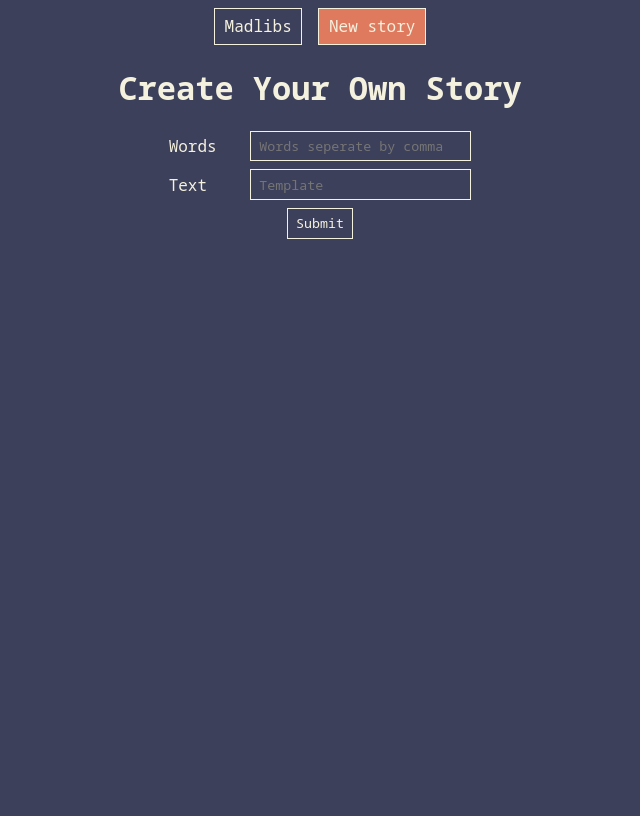
After one commit to denz93/springboard-19.2-flask-jinja, a Flask app: page /new-story in a window 1280 px wide. The commit adds this page. Shown: the whole page, without its empty margins (328-968 px from the left). Run offline with Flask 2, Linux system fonts and the light colour scheme; parts of the project's set-up code (start-up, migrations or seed data) failed here and were passed over.

Commit message:
implement furthor challenging

```diff
--- a/app.py
+++ b/app.py
@@ -1,15 +1,64 @@
+from typing import Any
 from flask import Flask
 from flask import request
-from flask import render_template
-from stories import story
+from flask import render_template, redirect
+from stories import story, Story
+import json
+
+class StoryEncoder(json.JSONEncoder):
+  def default(self, o: Any) -> Any:
+    if isinstance(o, Story):
+      return o.__dict__
+    return super().default(o)
+
+def load_story_list_from_file(filename='story_list.json'):
+  storyList = []
+  with open(filename) as f:
+    try:
+      storyList = json.load(f, object_hook = lambda dictData: Story(words=dictData['prompts'], text=dictData['template']))
+    except json.JSONDecodeError:
+      storyList = []
+  return storyList
+
+def save_story_list_to_file(storyList, filename='story_list.json'):
+  with open(filename, 'w') as f:
+    json.dump(storyList, f, cls=StoryEncoder)
+
+def add_story(story):
+  storyList.append(story)
+  save_story_list_to_file(storyList)
 
 app = Flask(__name__)
 
+storyList = load_story_list_from_file()
+
+if len(storyList) == 0:
+  add_story(story)
+
 @app.route('/')
 def home_page():
-  return render_template('home.html', prompts=story.prompts)
+  return render_template('home.html', storyList=storyList)
 
-@app.route('/story', methods=['POST'])
-def story_page():
-  result = story.generate(request.form)
+@app.route('/story/<int:storyId>', methods=['POST'])
+def story_page(storyId):
+  result = storyList[storyId].generate(request.form)
   return render_template('story.html', result=result)
+
+@app.route('/prompt/<int:storyId>')
+def prompt_page(storyId):
+  return render_template('prompt.html', story = storyList[storyId], storyId=storyId)
+
+@app.route('/new-story')
+def new_story_page():
+  return render_template('new-story.html')
+
+@app.route('/new-story', methods=['POST'])
+def create_story():
+
+  words = request.form['words']
+  text = request.form['text']
+
+  words = list(map(lambda word: word.lower().strip(),words.split(',')))
+  story = Story(words, text)
+  add_story(story)
+  return redirect('/', code=303)
--- /dev/null
+++ b/static/home.css
@@ -0,0 +1,5 @@
+#story-select {
+  max-width: 400px;
+  overflow: hidden;
+  text-overflow: ellipsis;
+}
--- /dev/null
+++ b/static/home.js
@@ -0,0 +1,12 @@
+document.addEventListener('DOMContentLoaded', () => {
+  /**
+   * @type {HTMLSelectElement}
+   */
+  const eleStorySelect = document.getElementById('story-select')
+  const eleAnswerPrompt = document.getElementById('answer-prompt')
+
+  eleAnswerPrompt.addEventListener('click', () => {
+    if (eleStorySelect.value === '') return
+    location.href = `/prompt/${eleStorySelect.value}`
+  })
+})
--- /dev/null
+++ b/static/site.css
@@ -0,0 +1,88 @@
+:root {
+  --bg: #3d405b;
+  --color: #f4f1de;
+  --primary: #e07a5f;
+}
+body {
+  font-family: 'Noto Sans Mono', monospace;
+  width: 100dvw;
+  height: 100dvh;
+  display: flex;
+  flex-direction: column;
+  /* justify-content: center; */
+  align-items: center;
+  background-color: var(--bg);
+  color: var(--color);
+}
+* {
+  font-family: inherit;
+}
+form {
+  display: flex;
+  flex-direction: column;
+  gap: .5em;
+}
+
+.input-group {
+  display: grid;
+  grid-template-columns: minmax(max-content, 1fr) 3fr;
+  gap: .5em;
+  align-items: center;
+}
+
+.button-group {
+  display: flex;
+  flex-direction: column;
+  gap: .5em;
+  justify-content: center;
+  align-items: center;
+}
+
+select, input, button {
+  padding: .4em .6em;
+  background-color: transparent;
+  color: inherit;
+  border: 1px solid currentColor;
+
+}
+
+select:focus, input:focus, button:focus {
+  outline: 1px solid var(--primary);
+  outline-offset: -1px;
+}
+
+select:hover, input:hover, button:hover {
+  box-shadow: 0 0 2px 0px currentColor;
+}
+
+section {
+  position: relative;
+  animation: moveUp .6s forwards, fadeIn .6s forwards;
+}
+nav {
+  display: flex;
+  gap: 1em;
+  justify-content: center;
+  align-items: center;
+}
+nav a {
+  padding: .4em .6em;
+  color: var(--color);
+  border: 1px solid currentColor;
+  text-decoration: none;
+}
+
+ nav a.active {
+  color: var(--color);
+  background-color: var(--primary);
+}
+
+@keyframes moveUp {
+  0% { transform: translateY(2rem); }
+  100% { transform: translateY(0); }
+}
+
+@keyframes fadeIn {
+  0% { opacity: 0;}
+  100% { opacity: 1;}
+}
--- a/stories.py
+++ b/stories.py
@@ -1,5 +1,5 @@
 """Madlibs Stories."""
-
+import json
 
 class Story:
     """Madlibs story.
@@ -34,10 +34,6 @@ class Story:
 
         return text
 
-
-# Here's a story to get you started
-
-
 story = Story(
     ["place", "noun", "verb", "adjective", "plural_noun"],
     """Once upon a time in a long-ago {place}, there lived a
--- a/templates/base.html
+++ b/templates/base.html
@@ -4,8 +4,19 @@
   <meta charset="UTF-8">
   <meta name="viewport" content="width=device-width, initial-scale=1.0">
   <title>{% block title%} {% endblock %}</title>
+  <link rel="stylesheet" href="{{ url_for('static', filename='site.css' ) }}">
+  <link rel="stylesheet" href="{{ url_for('static', filename='home.css' ) }}">
+  <script src="{{ url_for('static', filename='home.js' ) }}"></script>
+
+  <link rel="preconnect" href="https://fonts.googleapis.com">
+  <link rel="preconnect" href="https://fonts.gstatic.com" crossorigin>
+  <link href="https://fonts.googleapis.com/css2?family=Noto+Sans+Mono:wght@100;200;300;400;500;600;700;800;900&display=swap" rel="stylesheet">
 </head>
 <body>
+  <nav class="{{active_navigation}}">
+    <a href="/" class="{{'active' if active_navigation == 'home'}}">Madlibs</a>
+    <a href="/new-story" class="{{'active' if active_navigation == 'new-story'}}">New story</a>
+  </nav>
   {% block header %}{% endblock %}
   {% block content %}{% endblock %}
 </body>
--- /dev/null
+++ b/templates/new-story.html
@@ -0,0 +1,29 @@
+{% set active_navigation = 'new-story' %}
+{% extends 'base.html' %}
+
+{% block header %}
+  <h1>
+    {% block title %}
+      Create Your Own Story
+    {% endblock %}
+  </h1>
+{% endblock %}
+
+{% block content %}
+  <section>
+    <form action="/new-story" method="POST">
+      <div class="input-group">
+        <label>Words</label>
+        <input name="words" placeholder="Words seperate by comma" title="Ex: color,action,animal...">
+      </div>
+      <div class="input-group">
+        <label>Text</label>
+        <input name="text" placeholder="Template" title="There is {animal} that explored by {author}">
+      </div>
+      <div class="button-group">
+
+        <button type="submit">Submit</button>
+      </div>
+    </form>
+  </section>
+{% endblock %}
```
Also changed, not shown: templates/home.html (+11 -8 lines), templates/prompt.html (added, +20 -0 lines).
